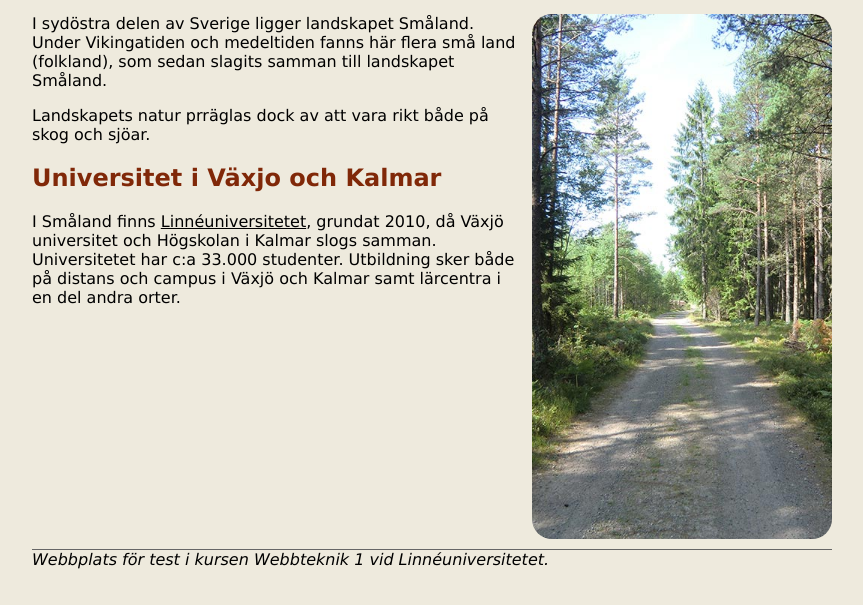
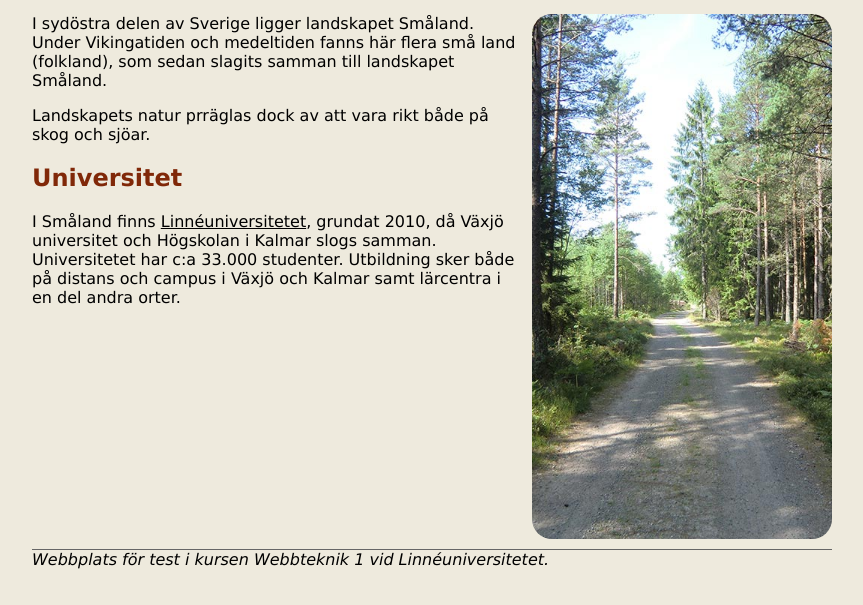
Before and after one commit to sc222rb/MyFirstWebSite, a plain HTML site: page index.html in a window 1280 px wide. Shown: the part 145-750 px from the top of the page, without its empty margins (208-1071 px from the left). Drawn offline with Linux system fonts and the light colour scheme.

Commit message:
chenged header again

```diff
--- a/index.html
+++ b/index.html
@@ -21,7 +21,7 @@
         <img src="img/forestroad.jpg" alt="Skogsväg" class="floatRight">
         <p>I sydöstra delen av Sverige ligger landskapet Småland. Under Vikingatiden och medeltiden fanns här flera små land (folkland), som sedan slagits samman till landskapet Småland.</p>
         <p>Landskapets natur prräglas dock av att vara rikt både på skog och sjöar.</p>
-        <h2>Universitet i Växjo och Kalmar</h2>
+        <h2>Universitet</h2>
         <p>I Småland finns <a href="http://lnu.se" target="_blank">Linnéuniversitetet</a>, grundat 2010, då Växjö universitet och Högskolan i Kalmar slogs samman. Universitetet har c:a 33.000 studenter. Utbildning sker både på distans och campus i Växjö och Kalmar samt lärcentra i en del andra orter.</p>
     </main>
     <footer>
```
